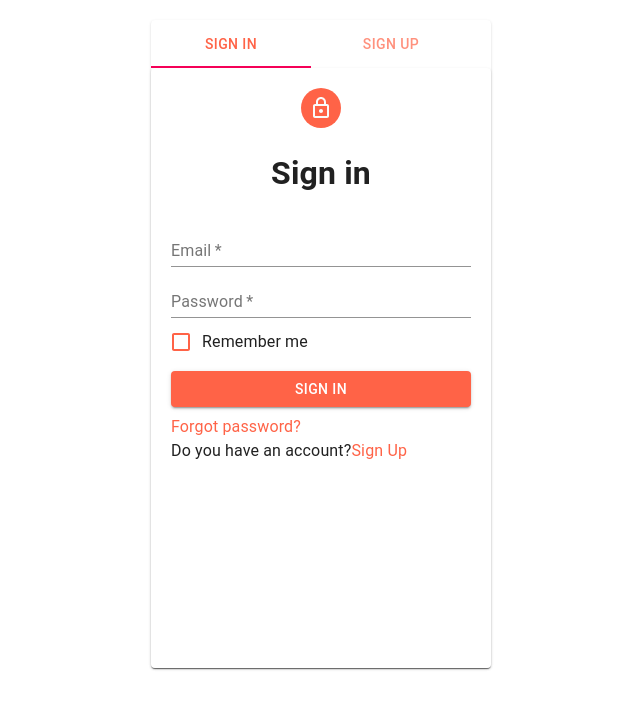
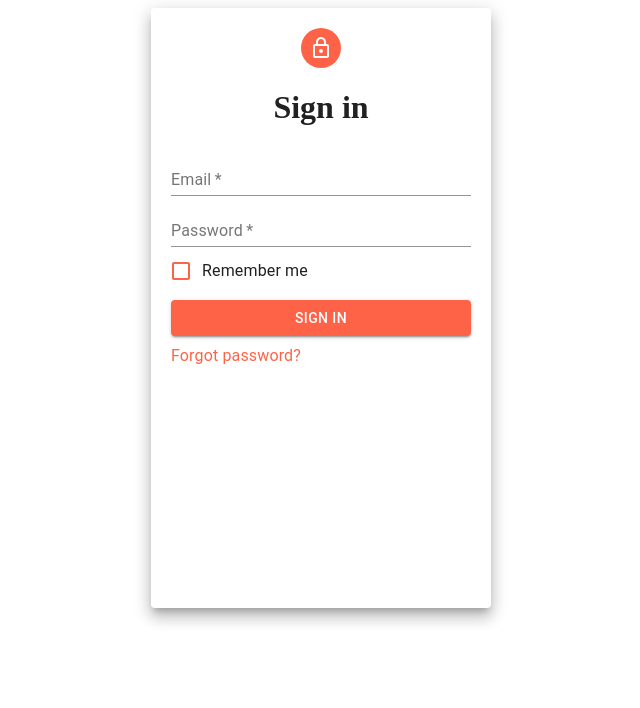
Before and after one commit to BFRIMPONG/Sign-up-with-react, a React (Create React App) app: page / in a window 1280 px wide. Shown: the top 708 px of the page, without its empty margins (319-959 px from the left). Built offline with nearby package versions, Linux system fonts and the light colour scheme.

Commit message:
added axios

```diff
--- a/package.json
+++ b/package.json
@@ -8,10 +8,11 @@
     "@testing-library/jest-dom": "^5.12.0",
     "@testing-library/react": "^11.2.7",
     "@testing-library/user-event": "^12.8.3",
-    "formik": "^2.2.6",
+    "axios": "^0.21.1",
+    "formik": "^2.2.7",
     "react": "^17.0.2",
     "react-dom": "^17.0.2",
-    "react-scripts": "4.0.3",
+    "react-scripts": "^4.0.3",
     "web-vitals": "^1.1.2",
     "yup": "^0.32.9"
   },
--- a/src/App.js
+++ b/src/App.js
@@ -1,11 +1,12 @@
 import React from 'react';
-import SignInOutContainer from "./component/login/index"
+import Signin from "./component/login/login"
+
 
 const App = () =>{
   return(
     <div>
 
-      <SignInOutContainer />
+      <Signin />
 
     </div>
 
--- a/src/component/login/login.jsx
+++ b/src/component/login/login.jsx
@@ -1,4 +1,5 @@
 import React from "react";
+import axios from "axios";
 import {
   Avatar,
   Button,
@@ -46,19 +47,25 @@ const Login = ({ handleChange }) => {
     password:Yup.string().required('Required')
   })
   const onSubmit = (values, props) =>{
-    console.log(values)
     setTimeout(()=>{
+      console.log(props);
+      console.log(values);
+      axios.post('https://amalitech-tms.herokuapp.com/auth/login', {
+        email: values.email,
+        password: values.password
+      }).then(response =>{
+        console.log(response)
+      })
       props.resetForm()
       props.setSubmitting(false)
-    }, 3000)
+    }, 1000)
 
-    console.log(props)
   }
 
 
   return (
     <Grid>
-      <Paper style={paperStyle}>
+      <Paper elevation={10} style={paperStyle}>
         <Grid align="center">
           <Avatar style={avatarStyle}>
             <HttpsOutlinedIcon />
@@ -111,7 +118,6 @@ const Login = ({ handleChange }) => {
               ?
                 "Loading":"Sign in"}
               </Button>
-              {console.log(props)}
             </Form>
           )}
         </Formik>
@@ -121,16 +127,6 @@ const Login = ({ handleChange }) => {
           </Link>
         </Typography>
 
-        <Typography>
-          Do you have an account?
-          <Link
-            style={linkStyle}
-            href="#"
-            onClick={() => handleChange("event", 1)}
-          >
-            Sign Up
-          </Link>
-        </Typography>
       </Paper>
     </Grid>
   );
```
Also changed, not shown: 1 other file (tests, documents, lock files or other folders).
